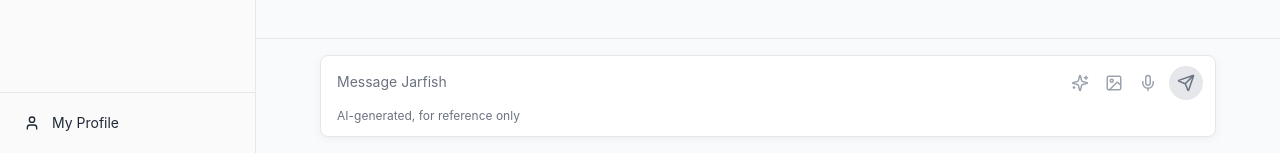
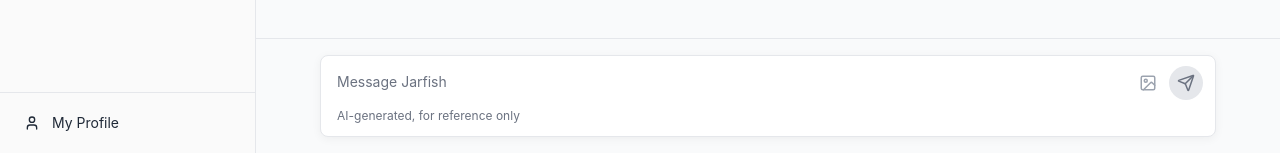
Before and after one commit to ihsanrama/pure-css-journey, a React (Vite) app: page / in a window 1280 px wide. Shown: the part 647-800 px from the top of the page. Built offline with nearby package versions, Linux system fonts and the light colour scheme.

Commit message:
Refactor: Update chat input icons
Remove unnecessary icons from the chat input component and only keep the send button and upload file icon.

```diff
--- a/src/components/ChatInput.tsx
+++ b/src/components/ChatInput.tsx
@@ -1,6 +1,6 @@
 
 import React, { useState, useRef, useEffect } from 'react';
-import { Send, Sparkles, Mic, Image } from 'lucide-react';
+import { Send, Image } from 'lucide-react';
 
 interface ChatInputProps {
   onSendMessage: (message: string) => void;
@@ -63,13 +63,7 @@ const ChatInput: React.FC<ChatInputProps> = ({ onSendMessage, isProcessing = fal
         />
         <div className="flex items-center px-3 py-2 space-x-2">
           <button className="p-1 text-gray-400 rounded-full hover:text-gray-600 hover:bg-gray-100 transition-colors">
-            <Sparkles size={18} />
-          </button>
-          <button className="p-1 text-gray-400 rounded-full hover:text-gray-600 hover:bg-gray-100 transition-colors">
             <Image size={18} />
-          </button>
-          <button className="p-1 text-gray-400 rounded-full hover:text-gray-600 hover:bg-gray-100 transition-colors">
-            <Mic size={18} />
           </button>
           <button
             onClick={handleSendMessage}
```
